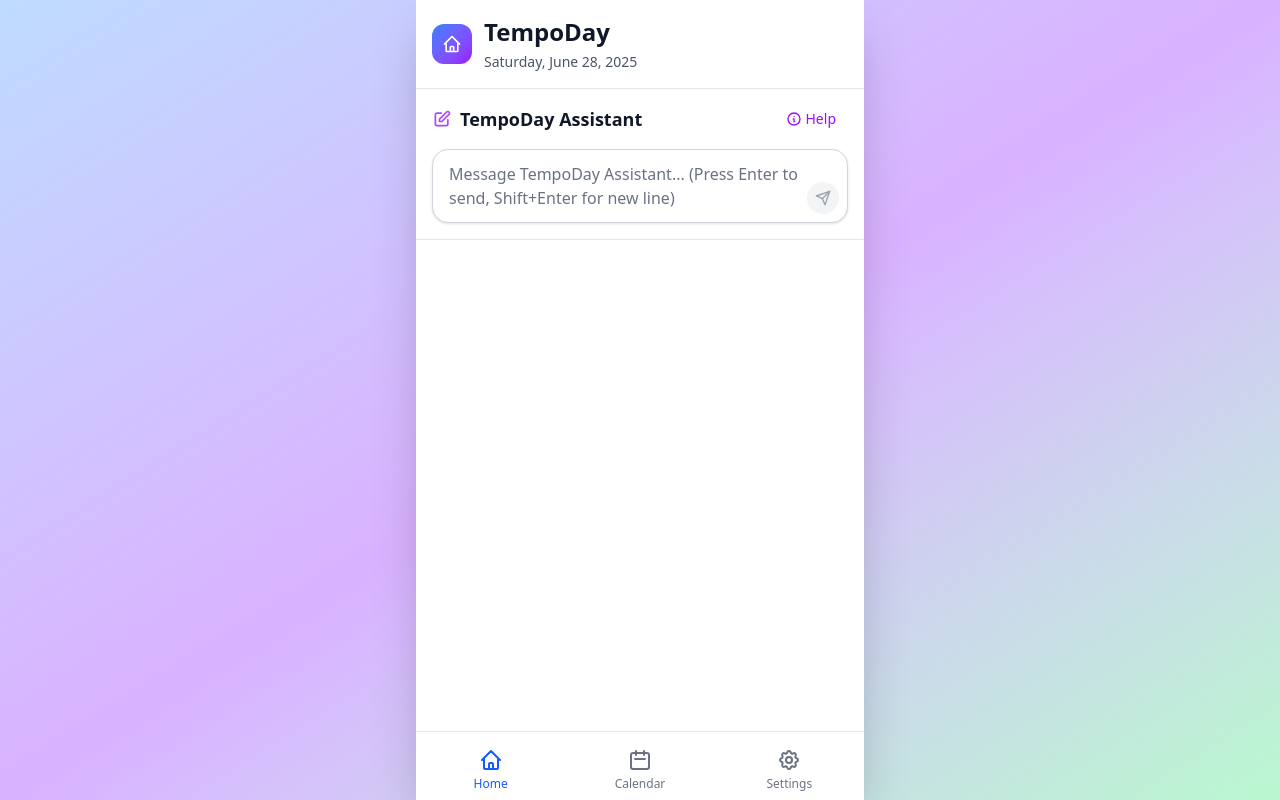
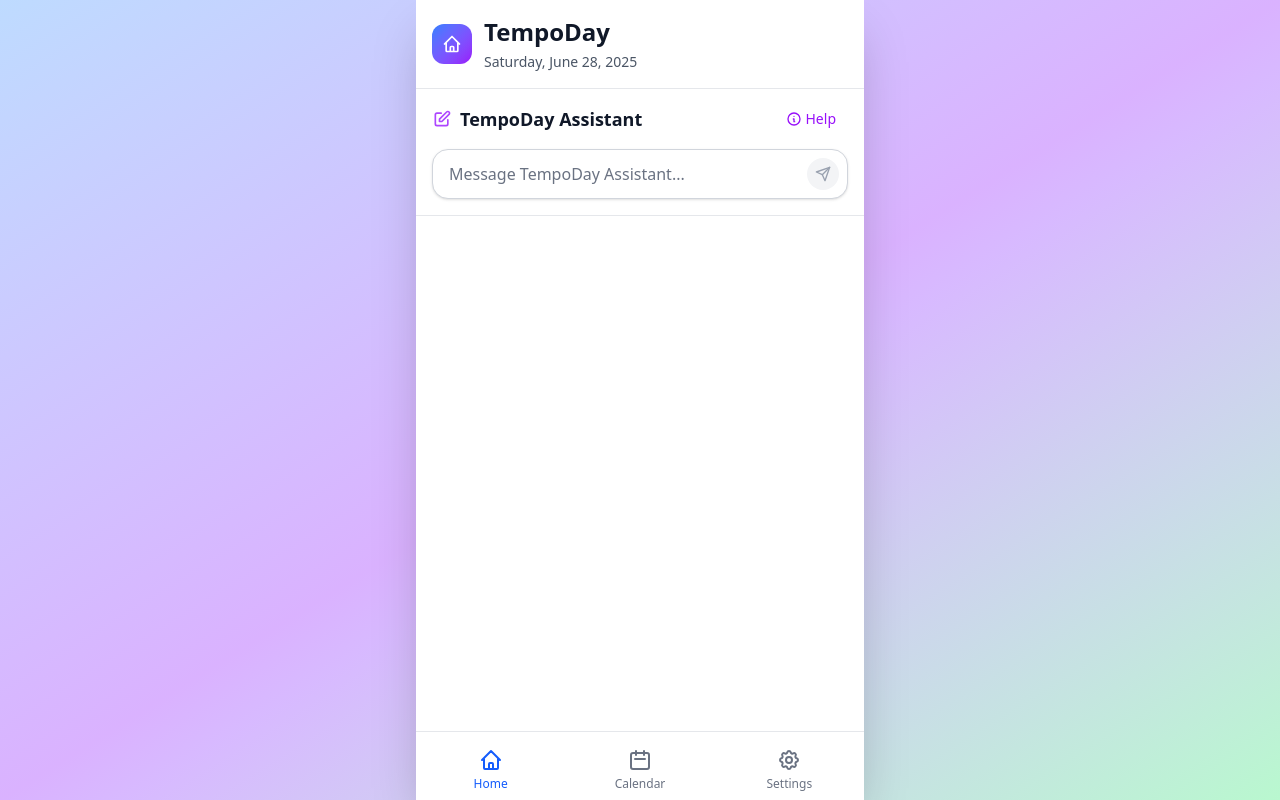
Before and after one commit to fachrihawari/tempoday, a Svelte app: page / in a window 1280 px wide. Built offline with nearby package versions, Linux system fonts and the light colour scheme.

Commit message:
Updated AIAssistant.svelte

```diff
--- a/src/components/AIAssistant.svelte
+++ b/src/components/AIAssistant.svelte
@@ -181,7 +181,7 @@ const categorizedExamples = {
           bind:value={userInput}
           onkeydown={handleKeydown}
           oninput={handleInput}
-          placeholder="Message TempoDay Assistant... (Press Enter to send, Shift+Enter for new line)"
+          placeholder="Message TempoDay Assistant..."
           class="w-full px-4 py-3 pr-12 bg-transparent border-0 resize-none focus:outline-none text-gray-900 placeholder-gray-500 text-base leading-6 max-h-[120px]"
           rows="1"
           style="field-sizing: content;"
```
